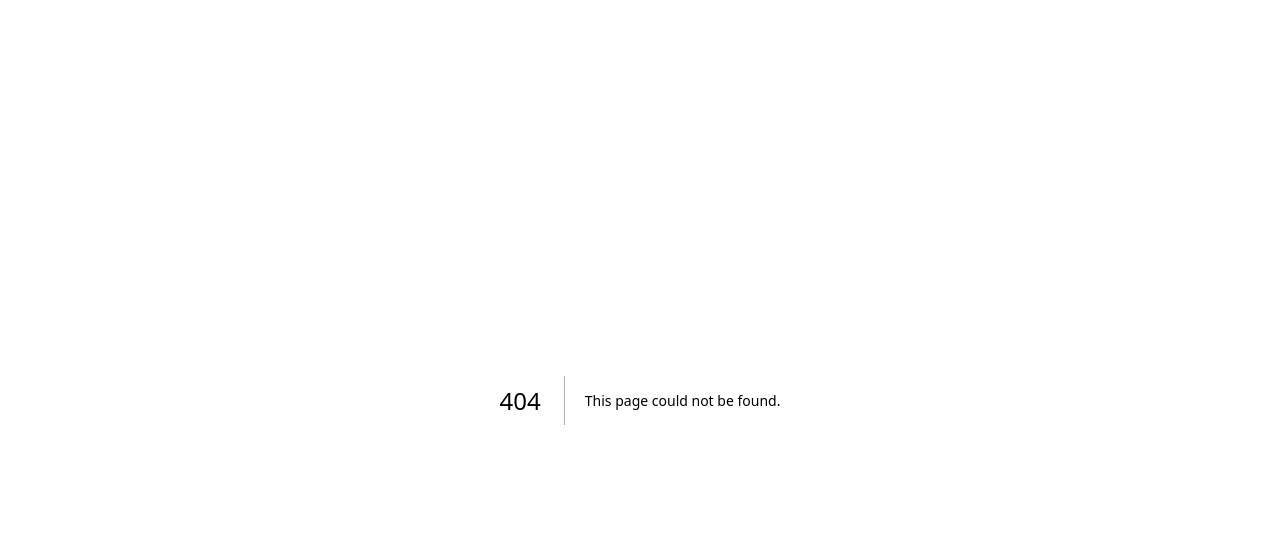
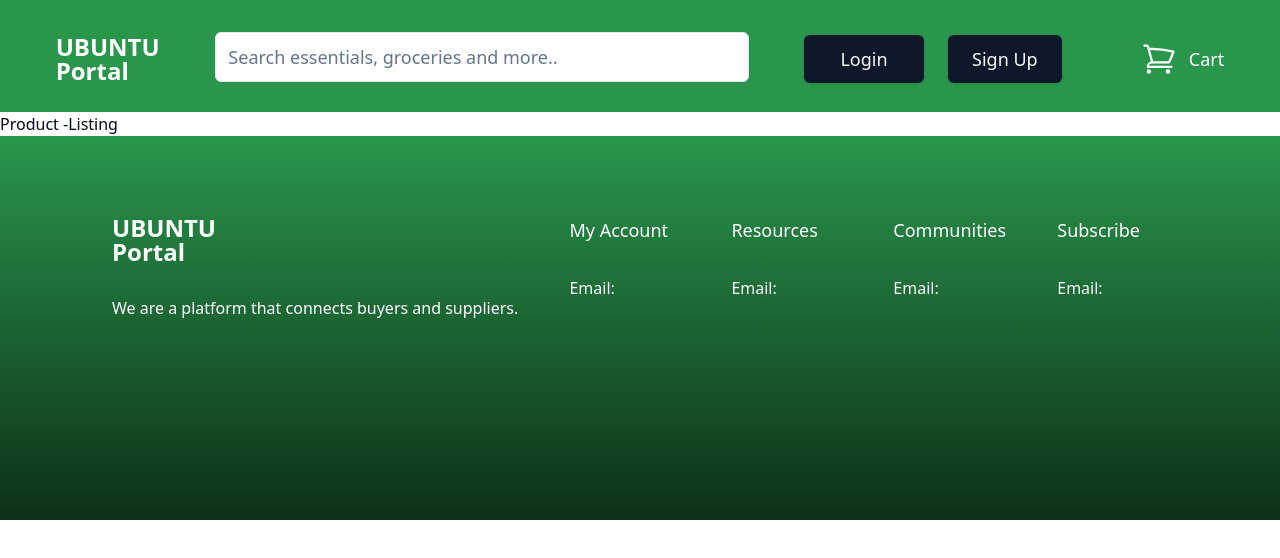
Before and after one commit to ubuntuportal/ubuntu_portal, a Next.js app in the folder ubuntu_portal_frontend/: page /home/products-listing in a window 1280 px wide. Before the commit this address had no page. Shown: the top 558 px of the page. Built offline with nearby package versions, Linux system fonts and the light colour scheme.

Commit message:
footer layout

```diff
--- a/ubuntu_portal_frontend/app/home/layout.tsx
+++ b/ubuntu_portal_frontend/app/home/layout.tsx
@@ -7,7 +7,7 @@ export default function BuyerLayout({
   children: React.ReactNode;
 }>) {
   return (
-    <>
+    <body className="h-screen">
       <Header />
       <main>
         {/* <div className="flex">
@@ -19,6 +19,6 @@ export default function BuyerLayout({
         {children}
       </main>
       <Footer />
-    </>
+    </body>
   );
 }
--- /dev/null
+++ b/ubuntu_portal_frontend/app/home/products-listing/page.tsx
@@ -0,0 +1,7 @@
+import React from "react";
+
+function ProductListing() {
+  return <div>Product -Listing</div>;
+}
+
+export default ProductListing;
--- a/ubuntu_portal_frontend/components/buyer/Footer.tsx
+++ b/ubuntu_portal_frontend/components/buyer/Footer.tsx
@@ -2,8 +2,33 @@ import React from "react";
 
 export default function Footer() {
   return (
-    <footer className=" bottom-0 bg-emerald-600 p-4  h-96">
-      <div className="  "></div>
+    <footer className=" bottom-0  bg-gradient-to-b from-[#29964C] to-[#0D3018]   p-4  h-96">
+      <div className="flex gap-[4vw] mx-24 pt-16">
+        <div className="flex-2">
+          <h1 className=" mb-8 text-white text-2xl font-extrabold leading-6">
+            UBUNTU <br></br> Portal
+          </h1>
+          <p className="text-white ">
+            We are a platform that connects buyers and suppliers.
+          </p>
+        </div>
+        <div className="flex-1">
+          <h1 className=" mb-8 text-white text-lg">My Account</h1>
+          <p className="text-white">Email:</p>
+        </div>
+        <div className="flex-1">
+          <h1 className=" mb-8 text-white text-lg">Resources</h1>
+          <p className="text-white">Email:</p>
+        </div>
+        <div className="flex-1">
+          <h1 className=" mb-8 text-white text-lg">Communities</h1>
+          <p className="text-white">Email:</p>
+        </div>
+        <div className="flex-1">
+          <h1 className=" mb-8 text-white text-lg">Subscribe</h1>
+          <p className="text-white">Email:</p>
+        </div>
+      </div>
     </footer>
   );
 }
--- a/ubuntu_portal_frontend/components/buyer/Header.tsx
+++ b/ubuntu_portal_frontend/components/buyer/Header.tsx
@@ -4,22 +4,59 @@ import { Button } from "../ui/button";
 
 export default function Header() {
   return (
-    <header className=" bg-emerald-600 h-28">
-      <div className="flex items-center justify-around ml-24 mx-auto">
-        <div className="w-5/12 pt-9 pb-9">
+    <header className=" bg-[#29964C] h-28">
+      <div className="flex items-center justify-evenly   mx-auto">
+        <div className="text-white text-2xl font-extrabold leading-6">
+          <h1>
+            UBUNTU <br></br> Portal
+          </h1>
+        </div>
+        <div className="w-5/12 pt-8 pb-9">
+          <svg
+            xmlns="http://www.w3.org/2000/svg"
+            fill="none"
+            viewBox="0 0 24 24"
+            strokeWidth={1.5}
+            stroke="currentColor"
+            className="absolute size-6 "
+          >
+            <path
+              strokeLinecap="round"
+              strokeLinejoin="round"
+              d="m21 21-5.197-5.197m0 0A7.5 7.5 0 1 0 5.196 5.196a7.5 7.5 0 0 0 10.607 10.607Z"
+            />
+          </svg>
+
           <Input
             type="search"
             placeholder="Search essentials, groceries and more.."
-            className="bg-white text-lg pt-5 pb-5  text-black"
+            className="relative bg-white text-lg pt-6 pb-6  text-black"
           />
         </div>
         <div className="flex  justify-between">
           <div>
-            <Button className="w-10/12 p-5 text-lg"> Login</Button>
+            <Button className="w-10/12 px-12 py-6 text-lg">Login</Button>
           </div>
           <div>
-            <Button className="w-10/12 p-5 text-lg"> Sign Up</Button>
+            <Button className="w-10/12 px-9 py-6 text-lg">Sign Up</Button>
           </div>
+        </div>
+        <div className="flex items-center text-white">
+          <svg
+            xmlns="http://www.w3.org/2000/svg"
+            fill="none"
+            viewBox="0 0 24 24"
+            strokeWidth={1.5}
+            stroke="currentColor"
+            className="size-9"
+          >
+            <path
+              strokeLinecap="round"
+              strokeLinejoin="round"
+              d="M2.25 3h1.386c.51 0 .955.343 1.087.835l.383 1.437M7.5 14.25a3 3 0 0 0-3 3h15.75m-12.75-3h11.218c1.121-2.3 2.1-4.684 2.924-7.138a60.114 60.114 0 0 0-16.536-1.84M7.5 14.25 5.106 5.272M6 20.25a.75.75 0 1 1-1.5 0 .75.75 0 0 1 1.5 0Zm12.75 0a.75.75 0 1 1-1.5 0 .75.75 0 0 1 1.5 0Z"
+            />
+          </svg>
+          <span className="ml-3 text-lg">Cart</span>
         </div>
       </div>
     </header>
```
